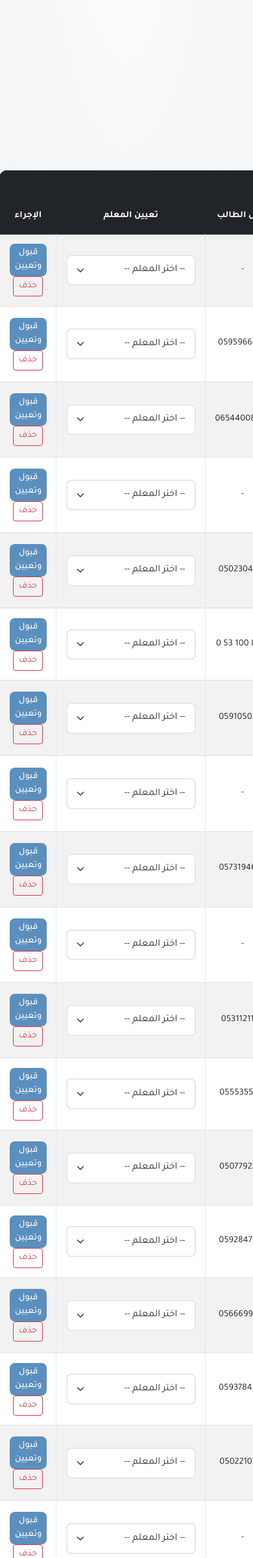
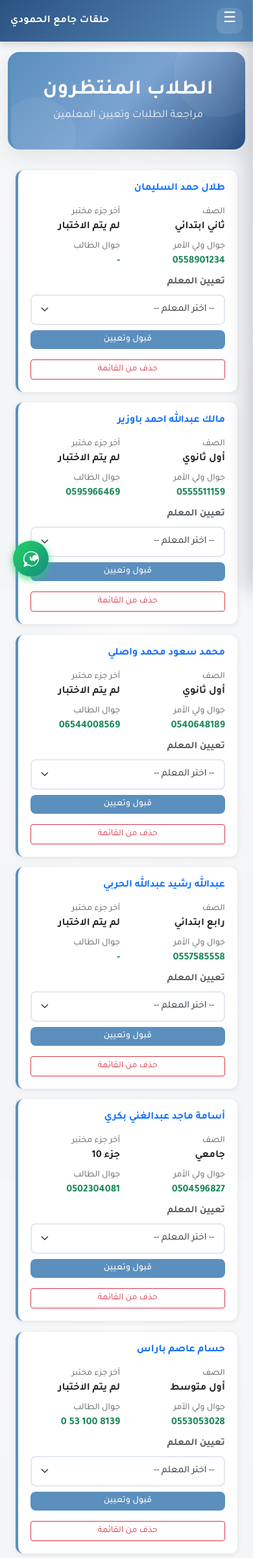
Before and after one commit to Abdulrhman3333/myproject, a Django app: page /pending/ in a window 390 px wide; the page is wider, and only the part inside the window is pictured. Shown: the top 2397 px of that part at 65% size. Run offline with Django 5.2, Linux system fonts and the light colour scheme; a user stored in the database is signed in; data comes from the database, SQL or seed files in the repository.

Commit message:
Fix: Improve mobile responsiveness for pending students page

```diff
--- a/quran_center/templates/pending.html
+++ b/quran_center/templates/pending.html
@@ -9,6 +9,8 @@
 
 <div class="container" dir="rtl">
 
+    <!-- Desktop Table View -->
+    <div class="table-responsive d-none d-md-block">
         <table class="table table-bordered table-striped">
             <thead class="table-dark">
                 <tr>
@@ -33,7 +35,7 @@
                         <form method="post" style="display:inline;" id="form_{{ student.id }}">
                             {% csrf_token %}
                             <input type="hidden" name="student_id" value="{{ student.id }}">
-                        <select name="teacher_id" class="form-select form-select-sm" style="width: 200px; display: inline-block;">
+                            <select name="teacher_id" class="form-select form-select-sm" style="width: 100%;">
                                 <option value="">-- اختر المعلم --</option>
                                 {% for teacher in teachers %}
                                 <option value="{{ teacher.id }}">{{ teacher.username }}</option>
@@ -57,4 +59,75 @@
             </tbody>
         </table>
     </div>
+
+    <!-- Mobile Card View -->
+    <div class="d-md-none">
+        {% for student in students %}
+        <div class="card mb-3 mobile-student-card">
+            <div class="card-body">
+                <h6 class="card-title text-primary fw-bold mb-3">{{ student.full_name }}</h6>
+
+                <div class="row mb-2">
+                    <div class="col-6">
+                        <small class="text-muted d-block">الصف</small>
+                        <strong>{{ student.get_grade_display }}</strong>
+                    </div>
+                    <div class="col-6">
+                        <small class="text-muted d-block">آخر جزء مختبر</small>
+                        <strong>{{ student.get_last_tested_part_display }}</strong>
+                    </div>
+                </div>
+
+                <div class="row mb-2">
+                    <div class="col-6">
+                        <small class="text-muted d-block">جوال ولي الأمر</small>
+                        <strong class="text-success">{{ student.parent_phone|default:"-" }}</strong>
+                    </div>
+                    <div class="col-6">
+                        <small class="text-muted d-block">جوال الطالب</small>
+                        <strong class="text-success">{{ student.student_phone|default:"-" }}</strong>
+                    </div>
+                </div>
+
+                <div class="mb-3">
+                    <label class="form-label small text-muted">تعيين المعلم</label>
+                    <form method="post" id="form_mobile_{{ student.id }}">
+                        {% csrf_token %}
+                        <input type="hidden" name="student_id" value="{{ student.id }}">
+                        <select name="teacher_id" class="form-select form-select-sm mb-2">
+                            <option value="">-- اختر المعلم --</option>
+                            {% for teacher in teachers %}
+                            <option value="{{ teacher.id }}">{{ teacher.username }}</option>
+                            {% endfor %}
+                        </select>
+                        <button type="submit" class="btn btn-success btn-sm w-100">قبول وتعيين</button>
+                    </form>
+                </div>
+
+                <form method="post" action="{% url 'delete_pending_student' student.id %}" onsubmit="return confirm('هل تريد حذف هذا الطالب من قائمة الانتظار؟');">
+                    {% csrf_token %}
+                    <button type="submit" class="btn btn-outline-danger btn-sm w-100">حذف من القائمة</button>
+                </form>
+            </div>
+        </div>
+        {% empty %}
+        <div class="alert alert-info text-center" role="alert">
+            لا يوجد طلاب في قائمة الانتظار حالياً.
+        </div>
+        {% endfor %}
+    </div>
+</div>
+
+<style>
+@media (max-width: 767px) {
+    .mobile-student-card {
+        border-left: 4px solid #5B8FBE;
+        box-shadow: 0 2px 8px rgba(0,0,0,0.08);
+    }
+
+    .mobile-student-card .card-body {
+        padding: 1.2rem;
+    }
+}
+</style>
 {% endblock %}
```
Lines whose indentation alone changed are shown as unchanged.
